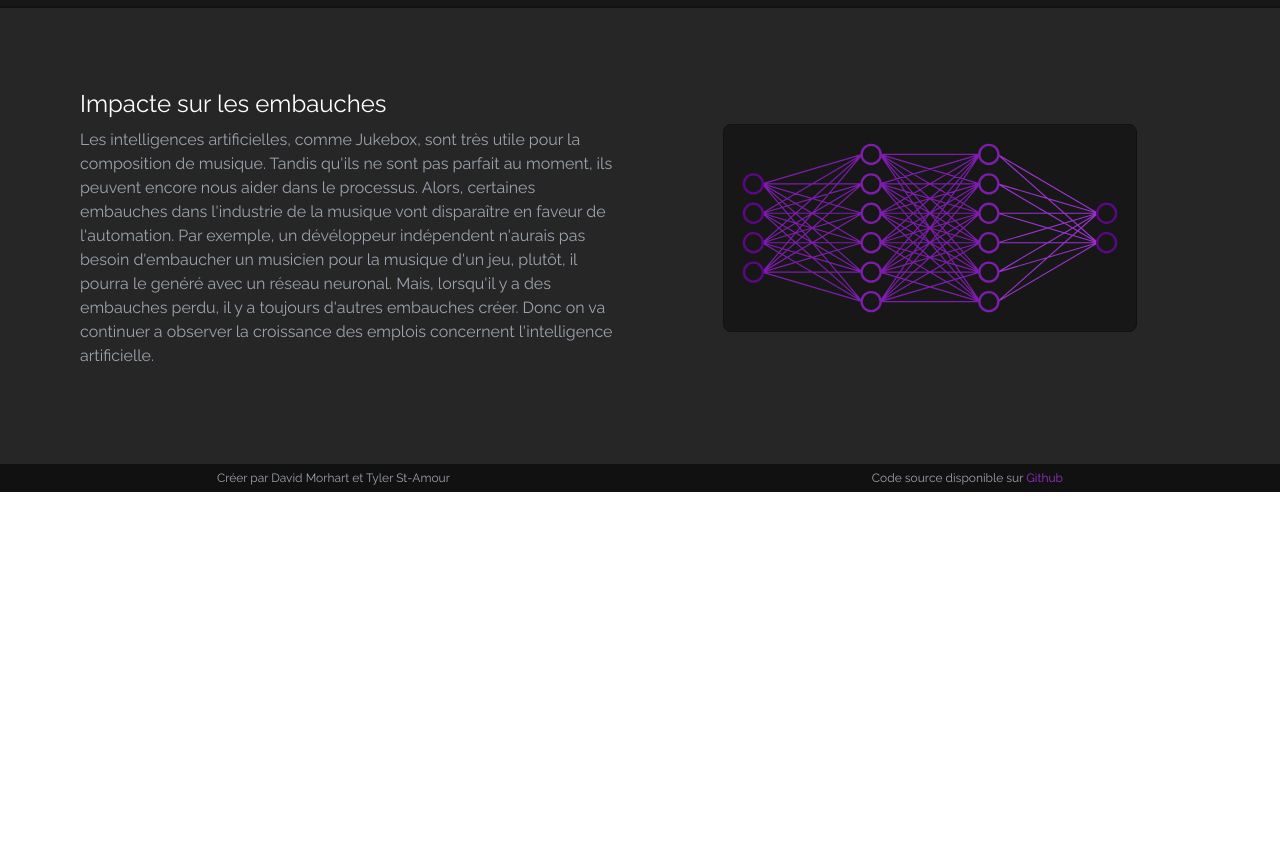
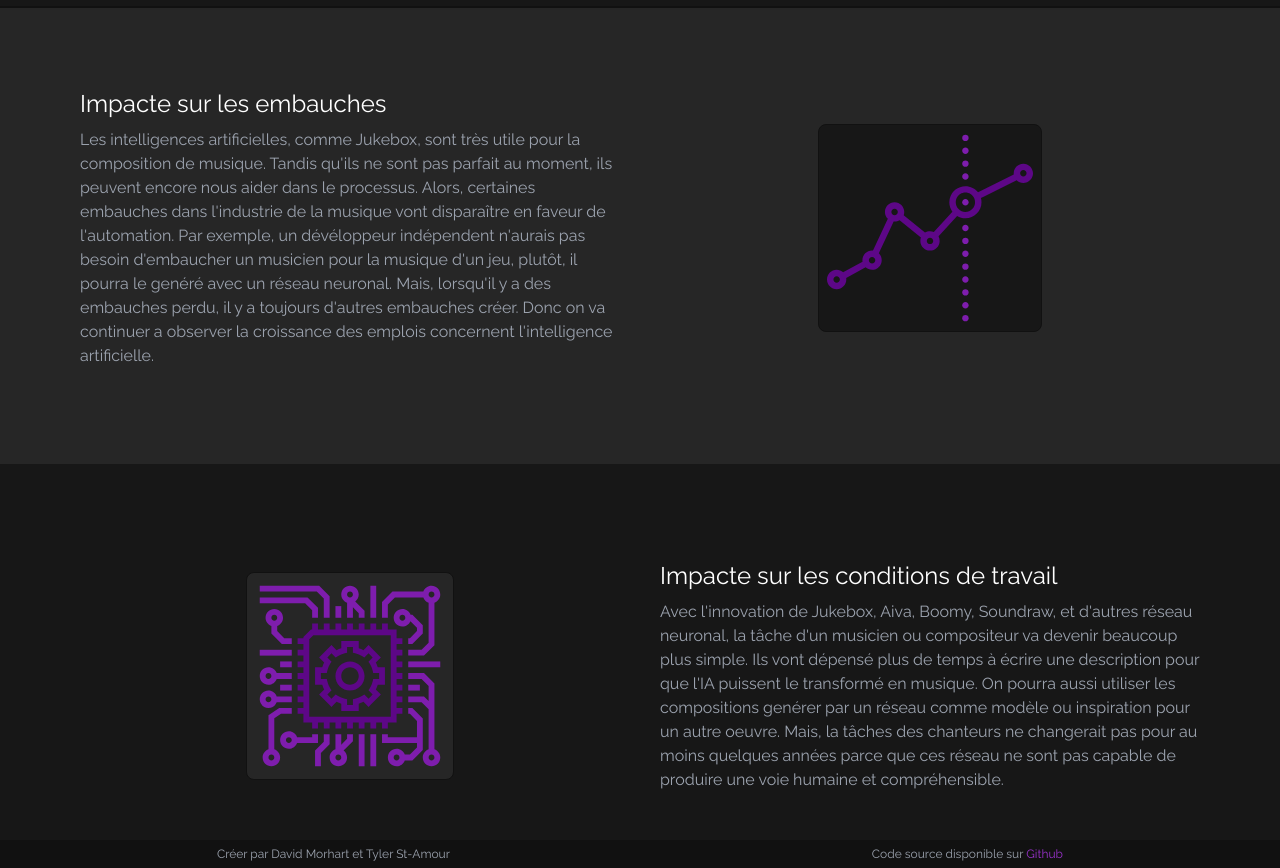
Before and after one commit to TylerStAmour/aimusic, a React (Vite) app: page /impacte in a window 1280 px wide. Shown: the part 820-1688 px from the top of the page. Before the commit the page ends 1312 px from the top, so only its background shows below. Built offline with nearby package versions, Linux system fonts and the light colour scheme.

Commit message:
Impact page

```diff
--- a/src/pages/Impact.tsx
+++ b/src/pages/Impact.tsx
@@ -80,9 +80,20 @@ export default () => (
                     <p className={"text-gray-400 mt-2"}>
                         Les intelligences artificielles, comme Jukebox, sont très utile pour la composition de musique. Tandis qu'ils ne sont pas parfait au moment, ils peuvent encore nous aider dans le processus. Alors, certaines embauches dans l'industrie de la musique vont disparaître en faveur de l'automation. Par exemple, un dévéloppeur indépendent n'aurais pas besoin d'embaucher un musicien pour la musique d'un jeu, plutôt, il pourra le genéré avec un réseau neuronal. Mais, lorsqu'il y a des embauches perdu, il y a toujours d'autres embauches créer. Donc on va continuer a observer la croissance des emplois concernent l'intelligence artificielle.                    </p>
                 </div>
-                <div className={"flex h-52 w-full sm:w-auto self-center justify-self-center bg-neutral-900 rounded-lg border-dark border-solid border-[1px]"}>
-                    <img src={"/svg/neuralnetwork.svg"} />
+                <div className={"flex h-52 w-full pr-2 pl-2 sm:w-auto self-center justify-self-center bg-neutral-900 rounded-lg border-dark border-solid border-[1px]"}>
+                    <img src={"/svg/graph.svg"} />
                 </div>
+            </div>
+        </div>
+        <div className={"flex flex-col sm:grid sm:grid-cols-2 sm:gap-10 bg-neutral-900 pt-24 2xl:pt-24 pl-10 sm:pl-20 pr-10 sm:pr-20 pb-12"}>
+            <div className={"flex h-52 w-full sm:w-auto self-center justify-self-center bg-neutral-800 rounded-lg border-dark border-solid border-[1px]"}>
+                <img src={"/svg/chip.svg"} />
+            </div>
+            <div className={"pb-12 sm:pb-0"}>
+                <p className={"text-white text-xl sm:text-2xl"}>Impacte sur les conditions de travail</p>
+                <p className={"text-gray-400 mt-2"}>
+                    Avec l'innovation de Jukebox, Aiva, Boomy, Soundraw, et d'autres réseau neuronal, la tâche d'un musicien ou compositeur va devenir beaucoup plus simple. Ils vont dépensé plus de temps à écrire une description pour que l'IA puissent le transformé en musique. On pourra aussi utiliser les compositions genérer par un réseau comme modèle ou inspiration pour un autre oeuvre. Mais, la tâches des chanteurs ne changerait pas pour au moins quelques années parce que ces réseau ne sont pas capable de produire une voie humaine et compréhensible.
+                </p>
             </div>
         </div>
         <Footer/>
```
Also changed, not shown: public/svg/chip.svg (added), public/svg/graph.svg (added).
